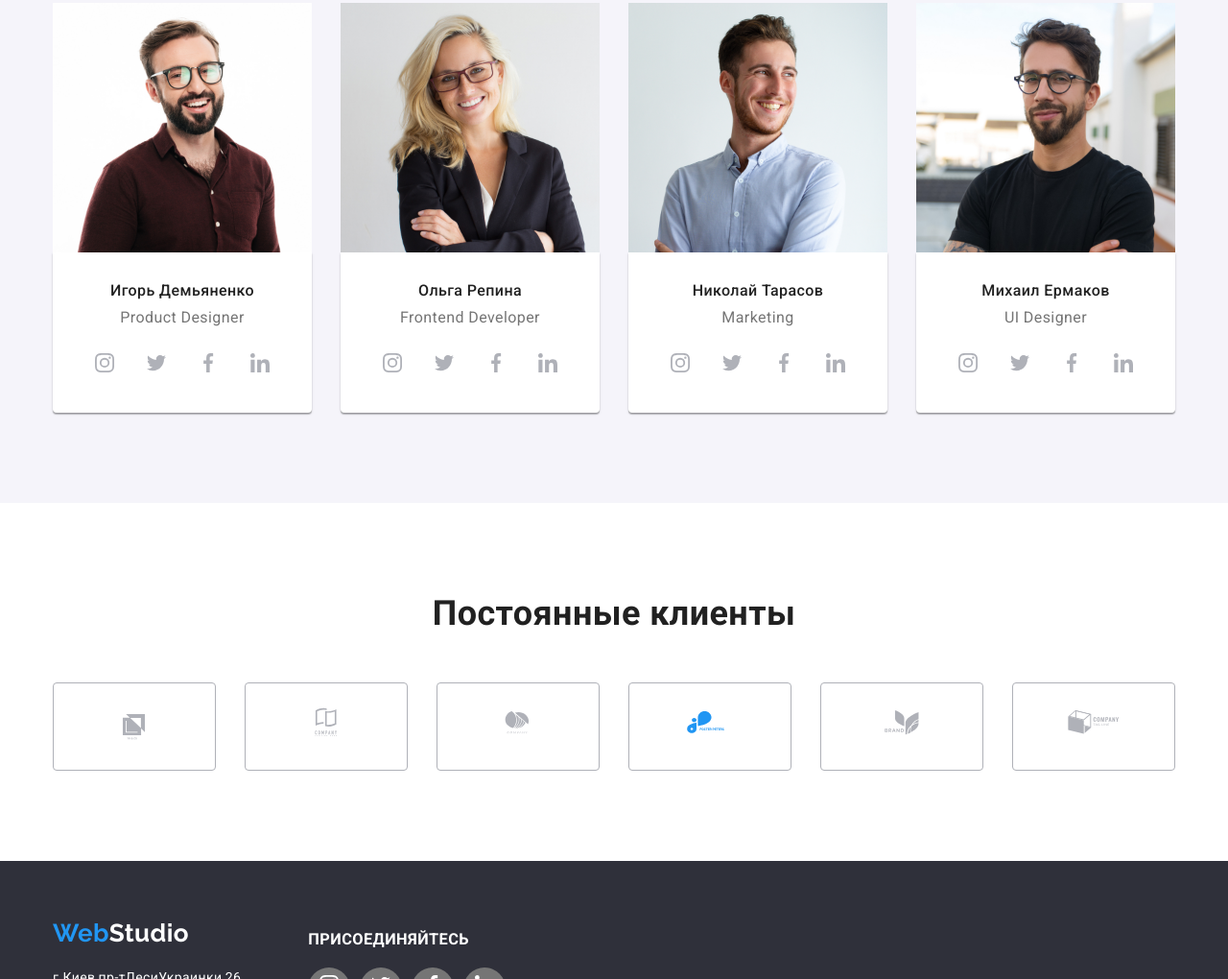
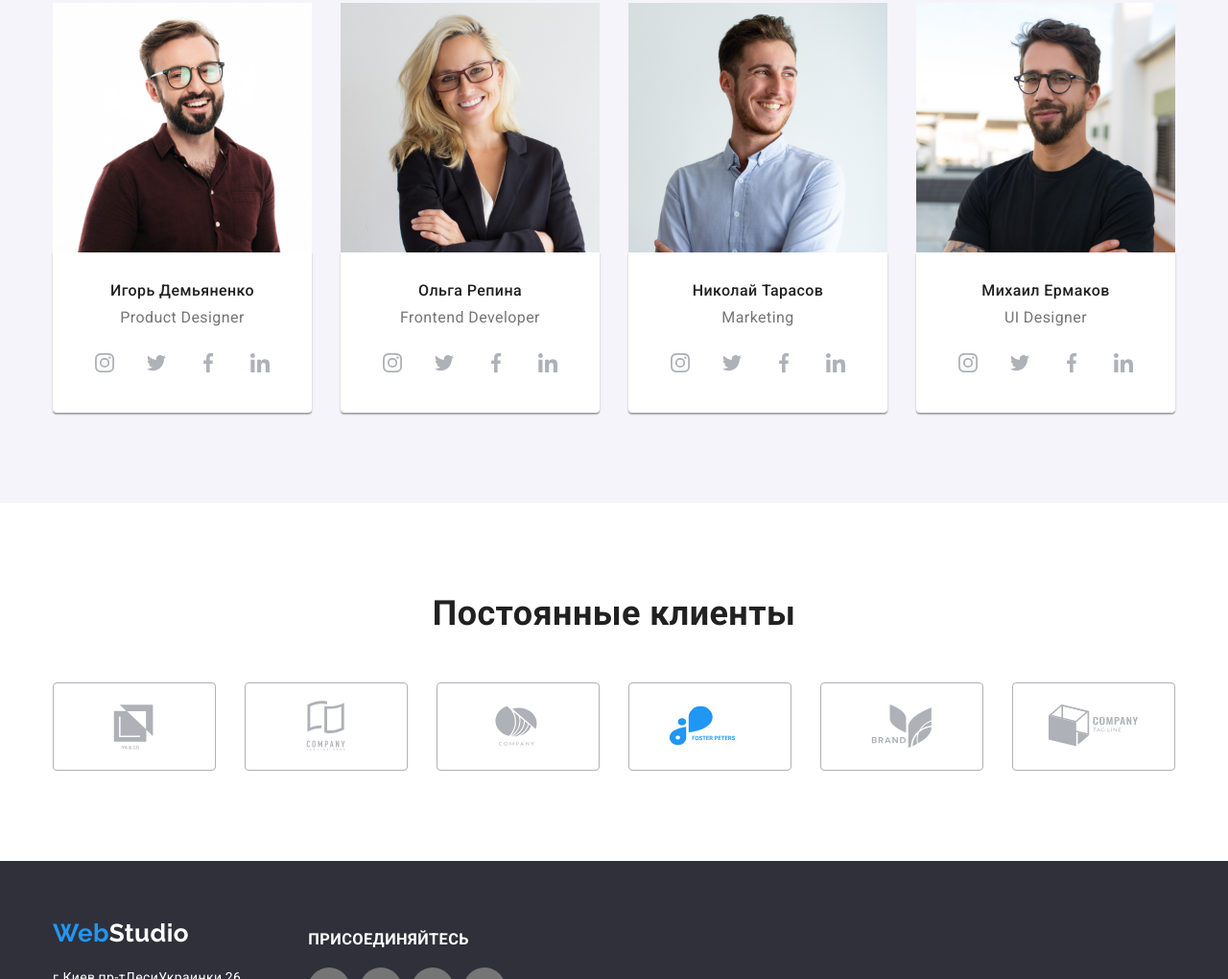
Before and after one commit to AdamenkoKaterina/goit-markup-hw-04, a plain HTML site: page index.html in a window 1280 px wide. Shown: the part 1780-2800 px from the top of the page at 96% size. Drawn offline with nearby package versions, Linux system fonts and the light colour scheme.

Commit message:
Выравнивает иконки в футере, добавляет фокус на клиентов

```diff
--- a/css/styles.css
+++ b/css/styles.css
@@ -250,10 +250,11 @@ h3 {
 }
 .icon-box {
     display: flex;
+    height: 120px;
+    width: 270px;
     justify-content: center;
+    align-items: center;
     background-color: rgba(245, 244, 250, 1);
-    padding-top: 25px;
-    padding-bottom: 25px;
     margin-bottom: 30px;
 }
 
@@ -329,7 +330,7 @@ text-align: center;
     }
 
     /*Постоянные клиенты*/
-    .client-list {
+    .client {
        display: flex;
         justify-content:center;
         align-items: center;
@@ -343,8 +344,8 @@ text-align: center;
     margin-left: 30px;
 }
 
-.client-list:hover,
-.client-list:focus {
+.client:hover,
+.client:focus {
     fill: var(--accent-color);
     border: 1px solid var(--accent-color);
 }
@@ -395,22 +396,21 @@ text-decoration: none;
 .networks {
     display: flex;
     justify-content: center;
-    align-items: center;
+
    }
-.networks-list {
+.networks-link {
     display: flex;
     height: 44px;
     width: 44px;
     justify-content:center;
     align-items: center;
-
     background-color: var(--text-color);
     border-radius: 50%;
 }
 .networks-icon {
    fill: var(--white);
    justify-content:center;
-    align-items: center;
+   align-items: center;
  }
 .networks .networks-list+.networks-list {
     margin-left: 10px;
@@ -419,8 +419,8 @@ text-decoration: none;
  .networks-link:focus .networks-icon {
      background-color: var(--accent-color);
  }
-  .networks-list:hover,
- .networks-list:focus {
+  .networks-link:hover,
+  .networks-link:focus {
      background-color: var(--accent-color);
  }
 .networks-title {
--- a/index.html
+++ b/index.html
@@ -254,39 +254,41 @@
         <h2 class="second-title list">Постоянные клиенты</h2>
            <ul class="principlist list">
                <li class="client-list">
-                       <svg class="client-logo" height="106" width="60">
+                   <a href="" class="client">
+                       <svg class="client-logo" height="60" width="106">
                        <use href="./images/icons.svg#Logo"></use>
                    </svg>
+                </a>
                 </li>
                 <li class="client-list">
-                    <div class="client">
-                        <svg class="client-logo" height="106" width="60">
+                    <a href="" class="client">
+                        <svg class="client-logo" height="60" width="106">
                         <use href="./images/icons.svg#Logo-1"></use>
-                    </svg> </div>
+                    </svg> </a>
                  </li>
                  <li class="client-list">
-                    <div class="client">
-                        <svg class="client-logo" height="106" width="60">
+                    <a href="" class="client">
+                        <svg class="client-logo" height="60" width="106">
                         <use href="./images/icons.svg#Logo-2"></use>
-                    </svg> </div>
+                    </svg> </a>
                  </li>
                  <li class="client-list">
-                    <div class="client">
-                        <svg class="client-logo" height="106" width="60">
+                    <a href="" class="client">
+                        <svg class="client-logo" height="60" width="106">
                         <use href="./images/icons.svg#Logo-3"></use>
-                    </svg> </div>
+                    </svg> </a>
                  </li>
                  <li class="client-list">
-                    <div class="client">
-                        <svg class="client-logo" height="106" width="60">
+                    <a href="" class="client">
+                        <svg class="client-logo" height="60" width="106">
                         <use href="./images/icons.svg#Logo-4"></use>
-                    </svg> </div>
+                    </svg> </a>
                  </li>
                  <li class="client-list">
-                    <div class="client">
-                        <svg class="client-logo" height="106" width="60">
+                    <a href="" class="client">
+                        <svg class="client-logo" height="60" width="106">
                         <use href="./images/icons.svg#Logo-5"></use>
-                    </svg> </div>
+                    </svg> </a>
                  </li>
 
             </ul>
```
